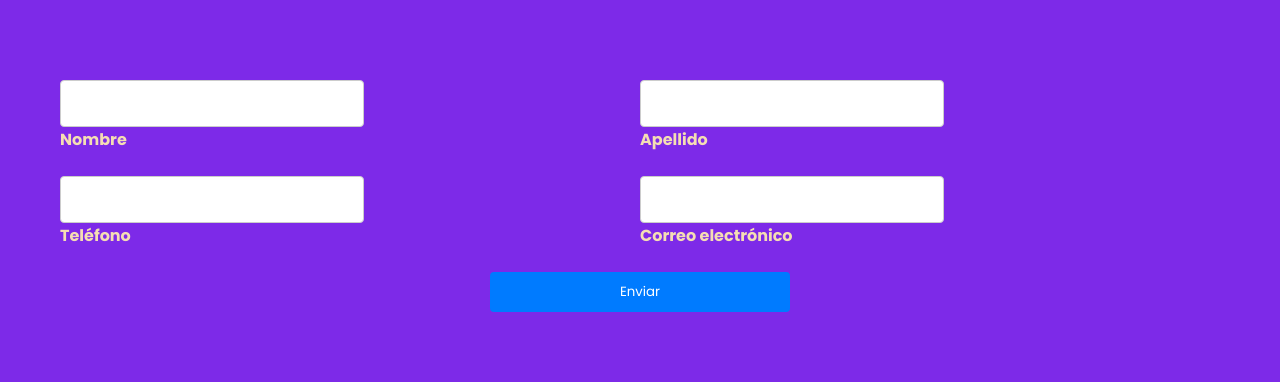
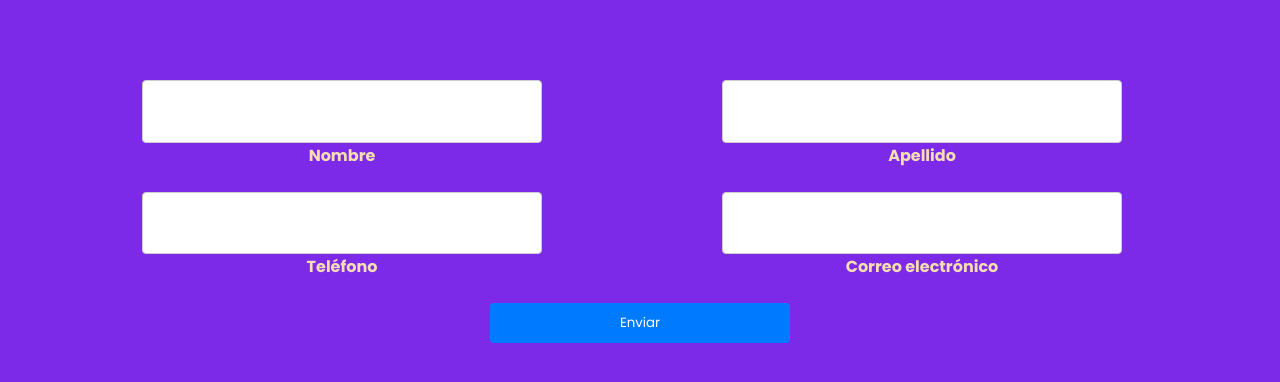
Before and after one commit to TICAMOLINA/desafio-12-ejercicio-c, a website built with Vite: page index.html in a window 1280 px wide. Shown: the part 148-530 px from the top of the page. Built offline with nearby package versions, Linux system fonts and the light colour scheme; a web font is replaced by a local one.

Commit message:
Sobre el tamaño medium aumento principalmente los tamaños del input, del padding y su fuente. Centro los label

```diff
--- a/src/sass/style.scss
+++ b/src/sass/style.scss
@@ -87,3 +87,24 @@ button {
         align-self: center;
     }
   }
+
+  @media screen and (min-width: 768px) {
+    .form-container__label-name,
+    .form-container__label-lastName,
+    .form-container__label-telephone,
+    .form-container__label-email {
+        width: calc(50% - auto);
+          align-items: center; /* Centra los label e inputs horizontalmente */
+    text-align: center; /* Centra el texto de los label */
+    }
+    input {
+        font-size: 1.5em;
+        padding: 0.8rem;
+        min-width: 22rem;
+        max-width: 25rem;
+      }
+
+    label {
+        text-align: center;
+    }
+    }
```
